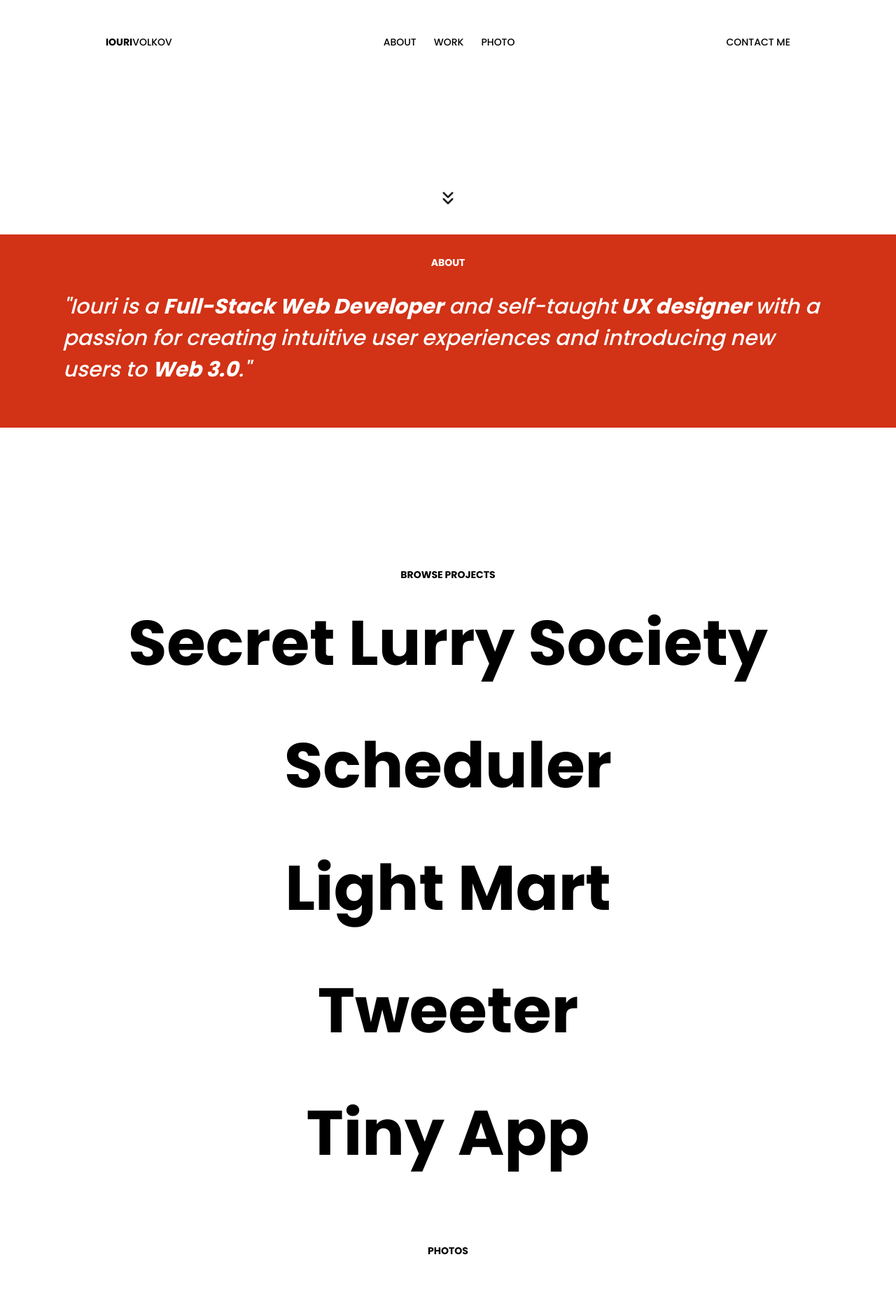
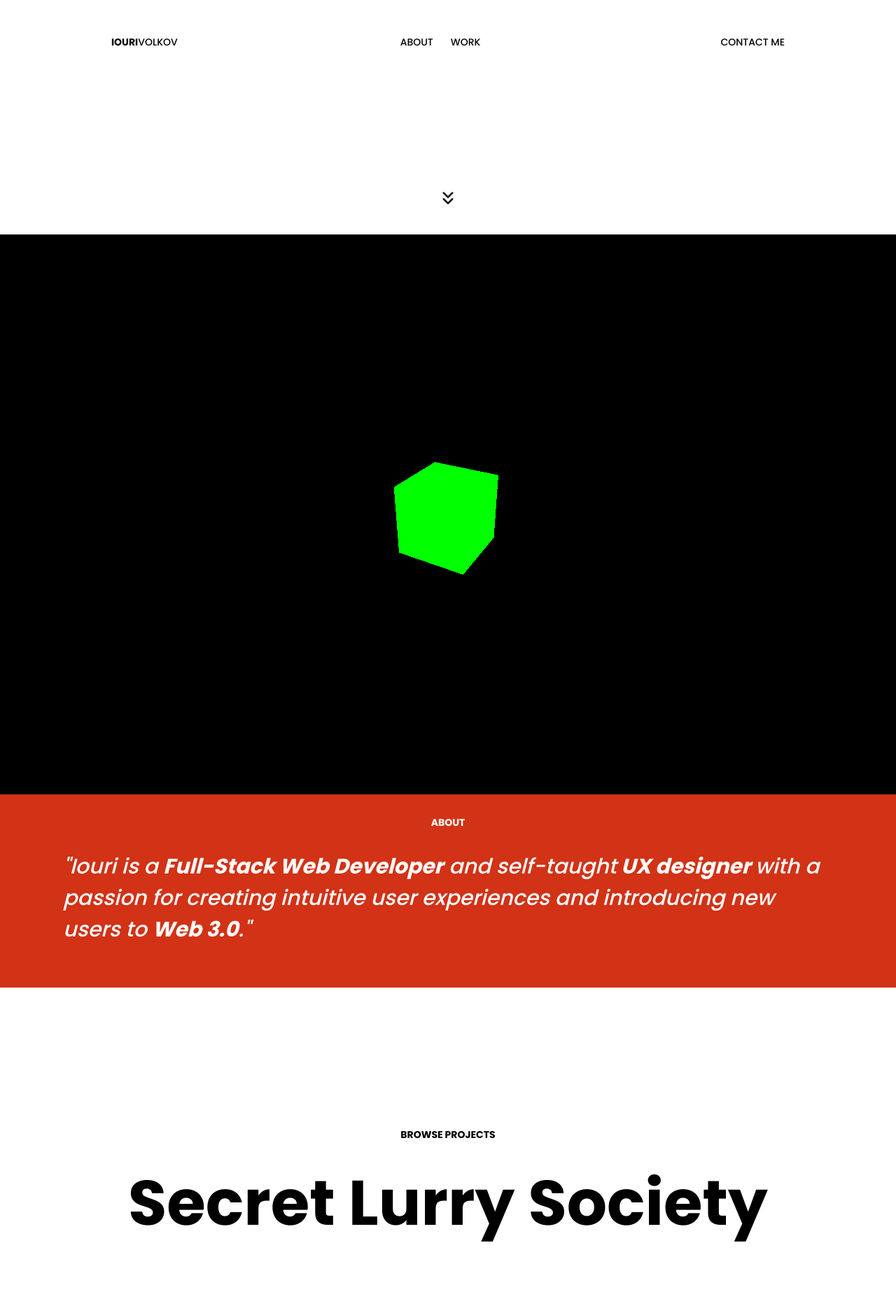
Before and after one commit to iourivolkov/portfolio-website, a React (Create React App) app: page / in a window 1280 px wide. Shown: the top 1856 px of the page at 70% size. Built offline with nearby package versions, Linux system fonts and the light colour scheme.

Commit message:
Use useRef to mount three.js on LandingPage component div

```diff
--- a/src/App.js
+++ b/src/App.js
@@ -8,9 +8,9 @@ import About from "./components/About";
 
 import { useEffect, useRef } from "react";
 import * as THREE from "three";
-import { CubeReflectionMapping } from "three";
 
 function App() {
+  const mountRef = useRef(null);
   useEffect(() => {
     const scene = new THREE.Scene();
     const camera = new THREE.PerspectiveCamera(
@@ -24,7 +24,7 @@ function App() {
     renderer.setSize(window.innerWidth, window.innerHeight);
 
     // scene is appended directly to the document body
-    document.body.appendChild(renderer.domElement);
+    mountRef.current.appendChild(renderer.domElement);
 
     const geometry = new THREE.BoxGeometry(1, 1, 1);
     const material = new THREE.MeshBasicMaterial({ color: 0x00ff00 });
@@ -41,14 +41,18 @@ function App() {
     };
 
     animate();
+    return () => mountRef.current.removeChild(renderer.domElement);
   }, []);
   return (
     <div className="App">
       <Navigation />
-      <LandingPage />
+      <div ref={mountRef}>
+        <LandingPage />
+      </div>
+
       <About />
       <Projects />
-      <Photos />
+      {/* <Photos /> */}
       <Footer />
     </div>
   );
--- a/src/components/Navigation.jsx
+++ b/src/components/Navigation.jsx
@@ -13,8 +13,6 @@ const Navigation = () => {
           <li className="about">ABOUT</li>
 
           <li className="portfolio">WORK</li>
-
-          <li className="photo">PHOTO</li>
         </div>
 
         <li className="contact">CONTACT ME</li>
--- a/src/styles/LandingPage.css
+++ b/src/styles/LandingPage.css
@@ -17,6 +17,7 @@
   animation: updown 2s ease infinite;
   color: black;
   margin-bottom: 30px;
+  z-index: 300;
 }
 
 @keyframes updown {
```
